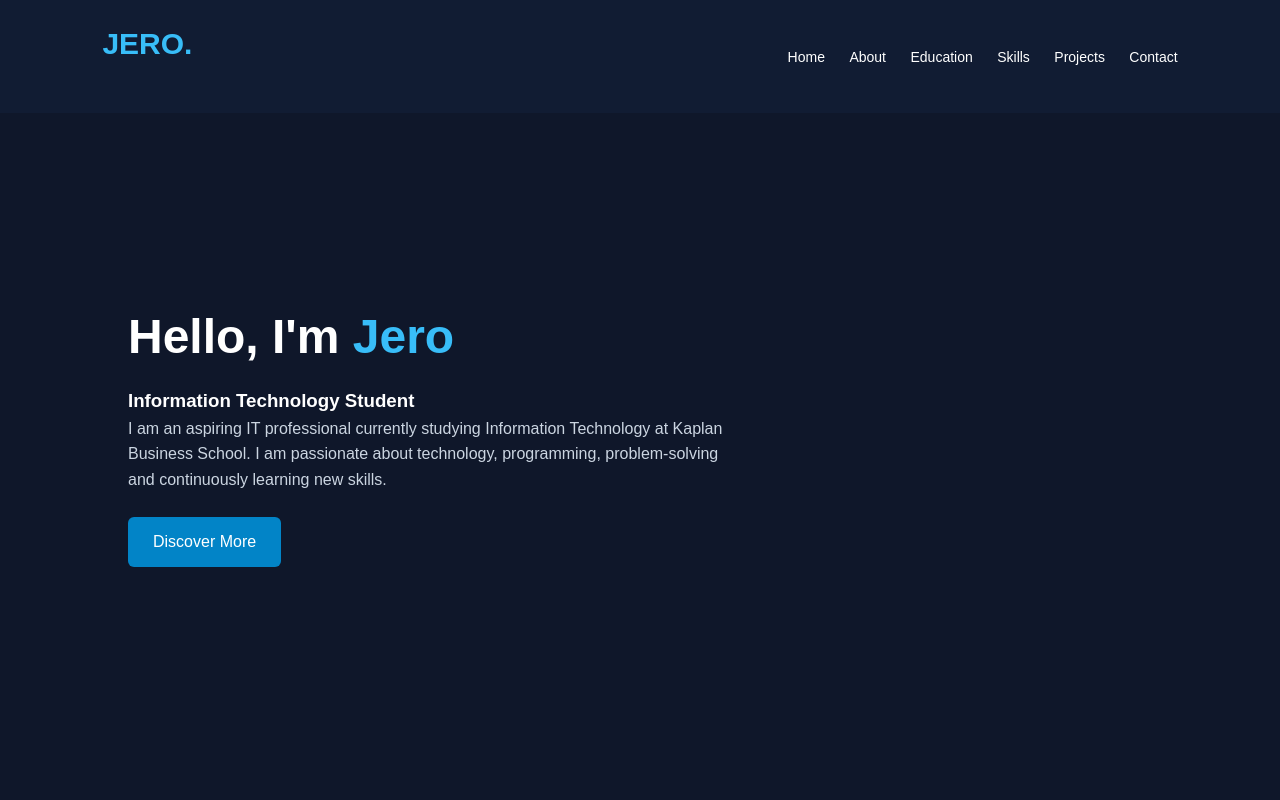
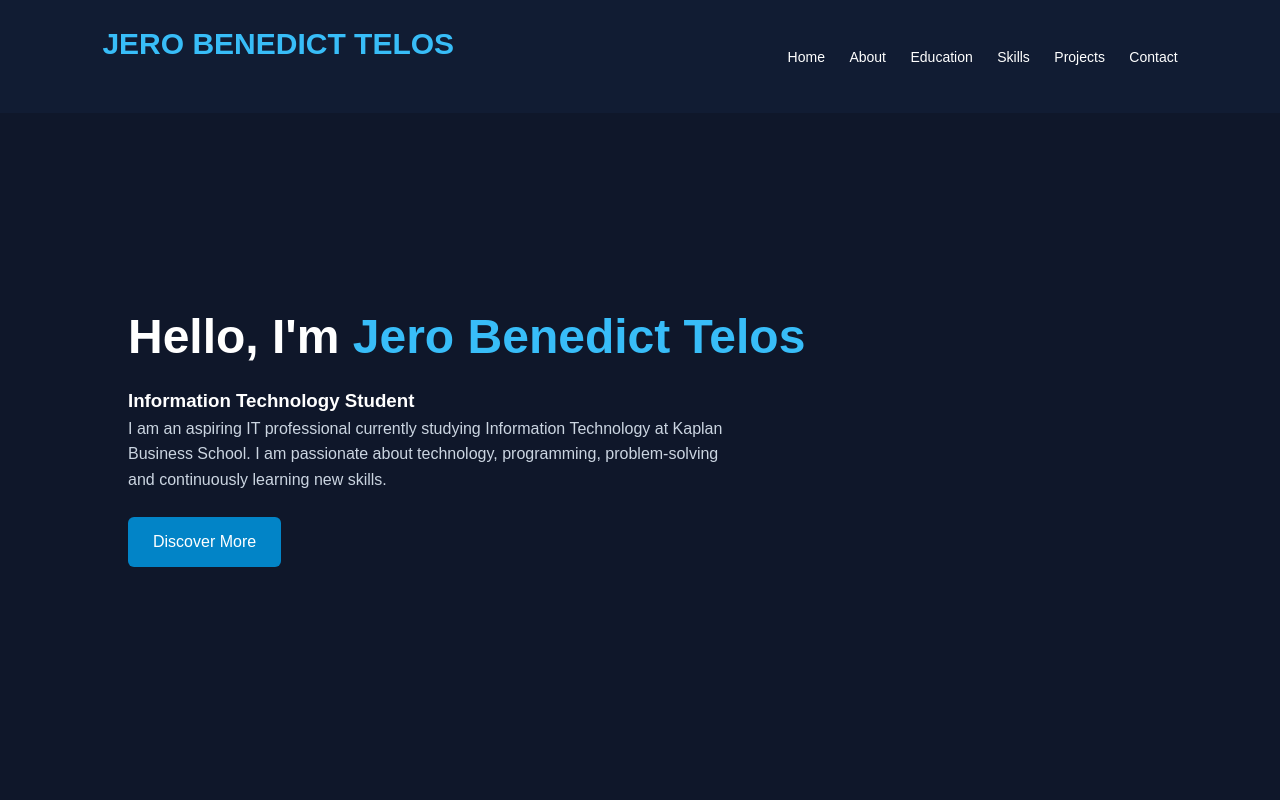
Before and after one commit to jerobenedictt-lab/Personal_Portfolio, a plain HTML site: page index.html in a window 1280 px wide. Shown: the top 800 px of the page. Drawn offline with Linux system fonts and the light colour scheme.

Commit message:
Update index.html

```diff
--- a/index.html
+++ b/index.html
@@ -158,7 +158,7 @@
 <body>
 
 <header>
-    <h2>JERO.</h2>
+    <h2>JERO BENEDICT TELOS</h2>
 
     <nav>
         <a href="#home">Home</a>
@@ -171,7 +171,7 @@
 </header>
 
 <section class="hero" id="home">
-    <h1>Hello, I'm <span>Jero</span></h1>
+    <h1>Hello, I'm <span>Jero Benedict Telos</span></h1>
 
     <h3>Information Technology Student</h3>
 
```
